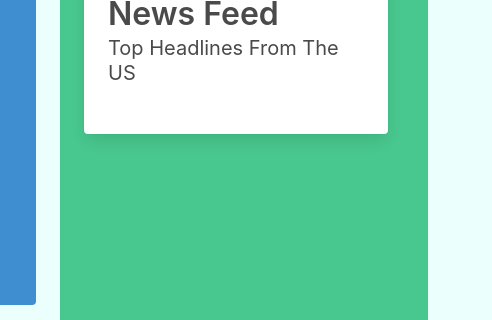
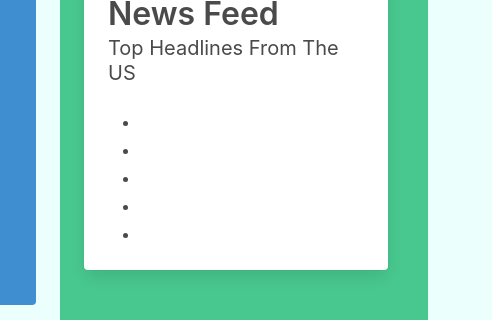
Before and after one commit to AF-cmdZ/myDaily, a website: page index.html in a window 1280 px wide. Shown: the part 435-755 px from the top of the page, 788-1280 px from the left. Drawn offline with nearby package versions, Linux system fonts and the light colour scheme; no server answers.

Commit message:
add ordered list for html file

```diff
--- a/index.html
+++ b/index.html
@@ -77,13 +77,13 @@
               <p class="title">News Feed</p>
               <p class="subtitle">Top Headlines From The US</p>
               <div class="content">
-                <a id="headline-0"> </a>
-                <a id="headline-1"> </a>
-                <a id="headline-2"> </a>
-                <a id="headline-3"> </a>
-                <a id="headline-4"> </a>
-                <a id="headline-5"> </a>
-                <a id="headline-6"> </a>
+                <ul>
+                <li><a id="headline-0"> </a> </li>
+                <li><a id="headline-1"> </a> </li>
+                <li><a id="headline-2"> </a></li>
+                <li><a id="headline-3"> </a></li>
+                <li><a id="headline-4"> </a></li>
+              </ul>
               </div>
             </div>
           </div>
```
